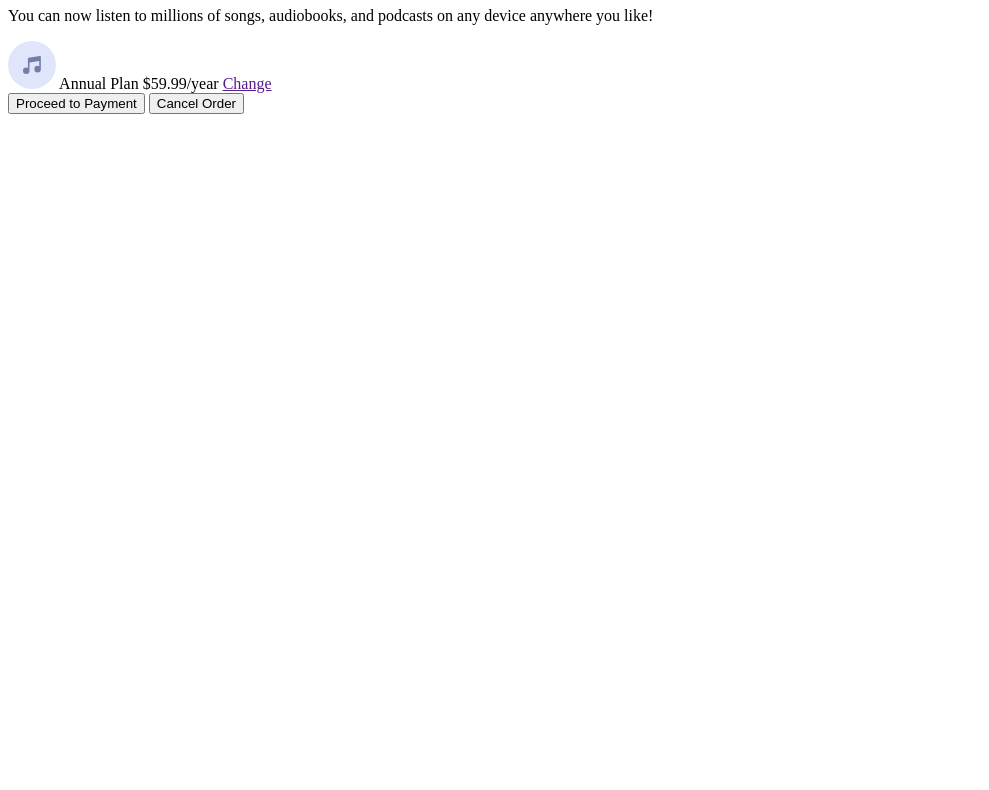
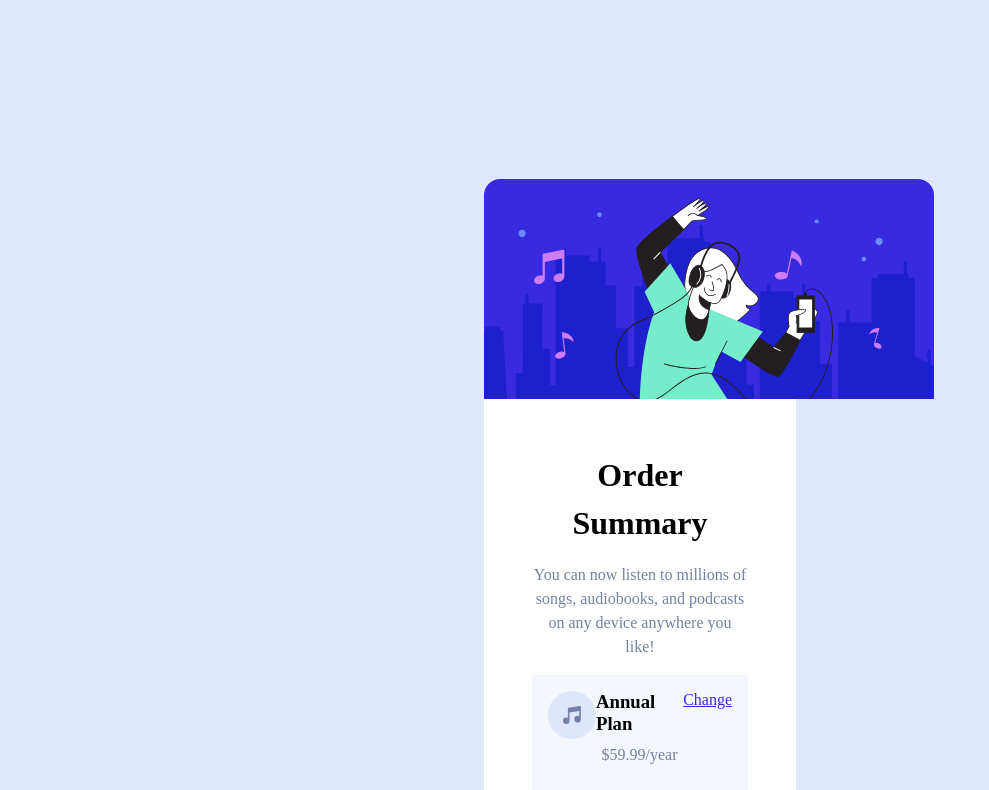
Before and after one commit to mvassaramo/order-summary-component, a plain HTML site: page index.html in a window 1280 px wide. Shown: the part 305-1095 px from the top of the page, without its empty margins (0-989 px from the left). Before the commit the page ends 800 px from the top, so only its background shows below. Drawn offline with Linux system fonts and the light colour scheme.

Commit message:
add styling for desktop

```diff
--- a/index.html
+++ b/index.html
@@ -5,10 +5,9 @@
   <meta name="viewport" content="width=device-width, initial-scale=1.0"> <!-- displays site properly based on user's device -->
 
   <link rel="icon" type="image/png" sizes="32x32" href="./images/favicon-32x32.png">
-
+  <link rel="stylesheet" href="./styles.css" />
   <title>Frontend Mentor | Order summary card</title>
 
-  <!-- Feel free to remove these styles or customise in your own stylesheet 👍 -->
   <style>
     .attribution { font-size: 11px; text-align: center; }
     .attribution a { color: hsl(228, 45%, 44%); }
@@ -17,6 +16,7 @@
 <body>
   <div class="card">
     <img src="./images/illustration-hero.svg" alt="header-image" />
+
     <main>
       <h1>Order Summary</h1>
 
@@ -25,16 +25,18 @@
         device anywhere you like!
       </p>
 
-      <div>
-        <img src="images/icon-music.svg" alt="music icon" />
-        Annual Plan
-        $59.99/year
+      <div class="plan">
+        <img class="music-icon" src="images/icon-music.svg" alt="music icon" />
+        <div class="plan-content">
+          <h3 class="plan-title">Annual Plan</h3>
+          <p>$59.99/year</p>
+        </div>
 
-        <a href="">Change</a>
+        <a class="plan-change-link" href="">Change</a>
       </div>
 
-      <button>Proceed to Payment</button>
-      <button>Cancel Order</button>
+      <button class="primary-button">Proceed to Payment</button>
+      <button class="secondary-button">Cancel Order</button>
 
     </main>
 
--- /dev/null
+++ b/styles.css
@@ -0,0 +1,82 @@
+body {
+  margin: 0;
+  background-color: hsl(225, 100%, 94%);
+}
+
+.card {
+  margin: 484px;
+  background-color: white;
+  border-radius: 16px;
+}
+
+img {
+  border-top-left-radius: 16px;
+  border-top-right-radius: 16px;
+}
+
+main {
+  padding: 48px;
+}
+
+h1 {
+  margin: 0;
+  line-height: 1.5;
+  text-align: center;
+}
+
+main p {
+  line-height: 1.5;
+  text-align: center;
+  color: hsl(224, 23%, 55%);
+}
+
+.plan {
+  display: flex;
+  justify-content: space-around;
+  background-color: hsl(225, 100%, 98%);
+  padding: 16px;
+  margin-bottom: 24px;
+}
+
+.music-icon {
+  height: 48px;
+}
+
+.plan-content {
+  display: block;
+}
+
+.plan-content p {
+  margin-top: 8px;
+}
+
+.plan-title {
+  margin: 0;
+}
+
+.plan-change-link {
+  color: hsl(245, 75%, 52%);
+}
+
+.primary-button {
+  background-color: hsl(245, 75%, 52%);
+  color: white;
+  padding: 16px;
+  margin-bottom: 16px;
+  font-weight: bold;
+  width: 100%;
+  border: none;
+  border-radius: 8px;
+}
+
+.secondary-button {
+  background-color:white;
+  color:hsl(224, 23%, 55%);
+  padding: 8px;
+  border: none;
+  font-weight: bold;
+}
+
+button:hover {
+  cursor: pointer;
+}
```
